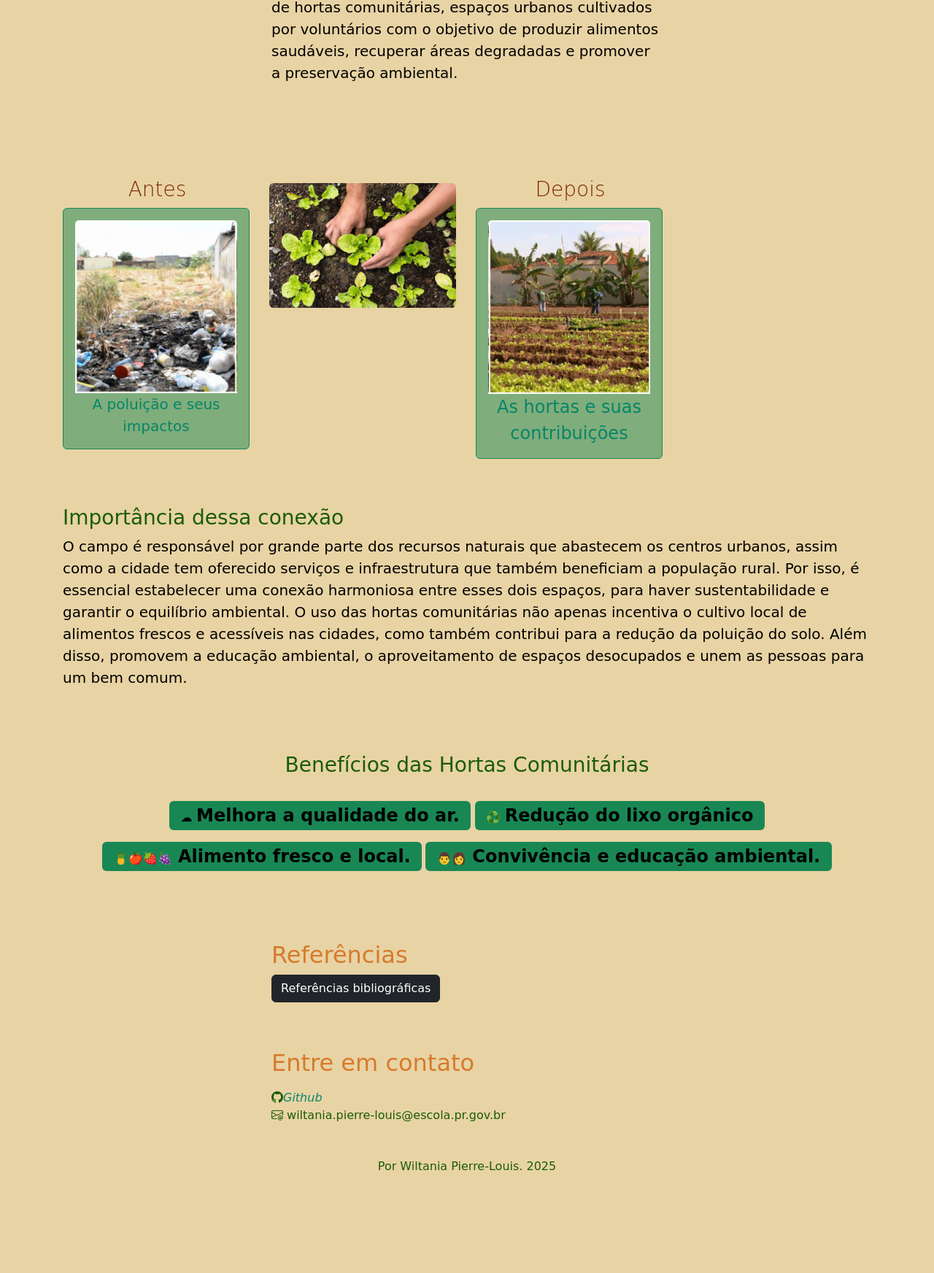
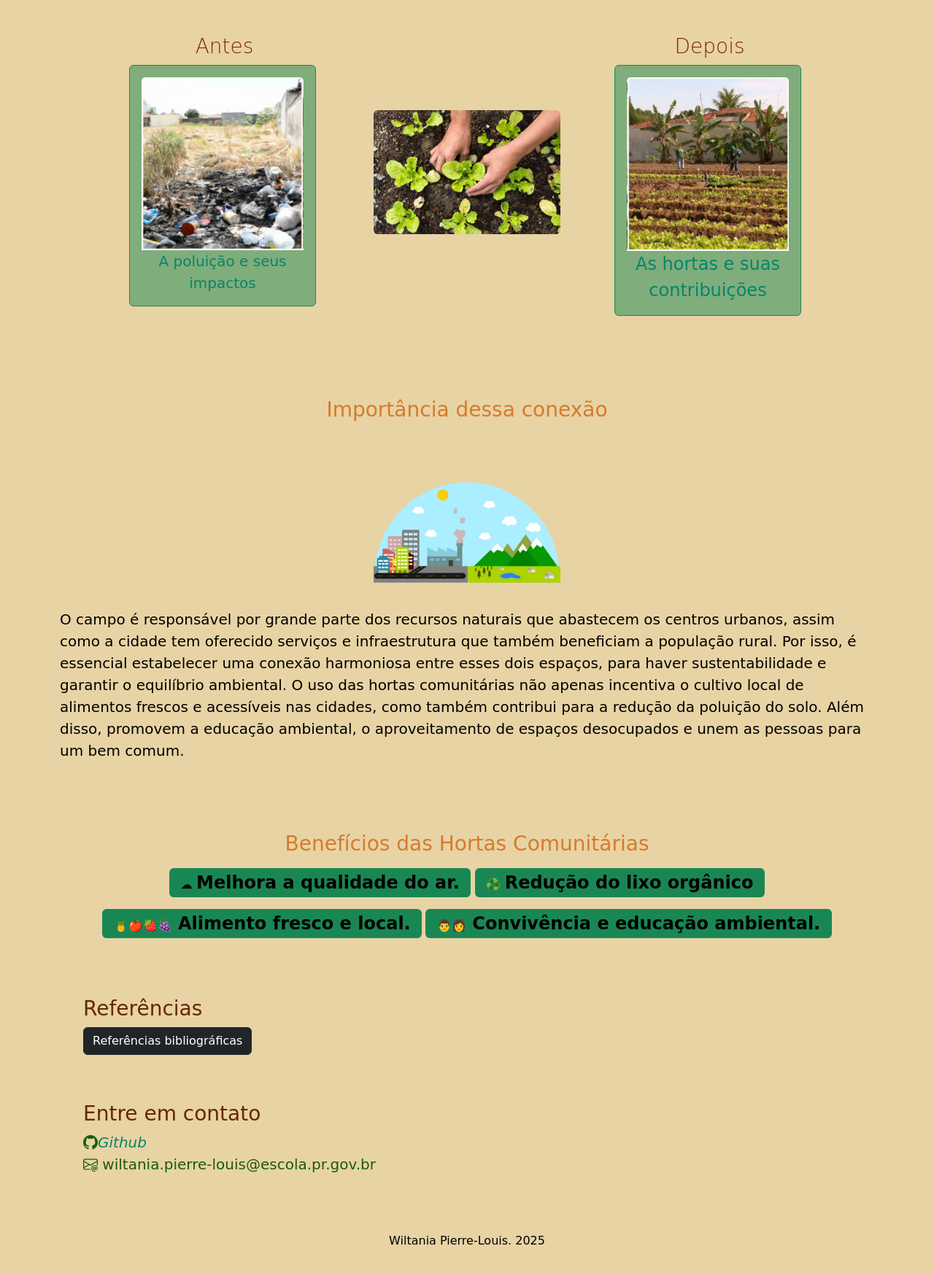
Before and after one commit to Wiltania/Agrinho--Wiltania-2025, a plain HTML site: page index.html in a window 1280 px wide. Shown: the part 817-2562 px from the top of the page at 73% size. Before the commit the page ends 2521 px from the top, so only its background shows below. Drawn offline with nearby package versions, Linux system fonts and the light colour scheme; a web font is replaced by a local one.

Commit message:
Projeto final/ parte 1

```diff
--- a/index.html
+++ b/index.html
@@ -16,11 +16,11 @@
 </head>
  <!-- teto/inicio -->
 <header>
-  <div class="container text-start py-2">
+  <div class="container text-start py-1">
    <h1 class="lead fs-3"><strong>Festejando a conexão campo-cidade</h1></strong></div>
-  <section class="faixa-teto">
- <img src="img/campo-cidade.jpg " class="rounded-circle">
-      </section>
+
+<div  class="container text-center"><img src="img/campo-cidade.jpg " class="rounded-circle"></div>
+
  </header>
 <div class="fs-5"></div><nav>
     <a href="#sobre">Projeto</a>
@@ -30,23 +30,30 @@
     <a href="#contato">Contato</a>
   </nav></div>
 <body>
+
+  <main class="container mt-4">
+   <div class="row">
    <section id="sobre">
-    <h2>O projeto</h2>
-    <p class="text-black fs-5">A poluição do solo e do ar nas cidades tem causado danos, como erosões e a perda de biomas. A maior parte da poluição é resultado de ações humanas, que  comprometem a saúde dos seres vivos e o equilíbrio da natureza. Diante desse problema, é imprescindível a busca por  soluções sustentáveis para este mal ambiente. Uma alternativa é a criação de hortas comunitárias, espaços urbanos cultivados por voluntários com o objetivo de produzir alimentos saudáveis, recuperar áreas degradadas e promover a preservação ambiental.</p>
+    <h2 class="py-4 ">O projeto</h2>
+    <p class="text-black fs-5"> A poluição do solo e do ar nas cidades tem causado danos, como erosões e a perda de biomas. A maior parte da poluição é resultado de ações humanas, que  comprometem a saúde dos seres vivos e o equilíbrio da natureza. Diante desse problema, é imprescindível a busca por  soluções sustentáveis para este mal ambiente. Uma alternativa é a criação de hortas comunitárias, espaços urbanos cultivados por voluntários com o objetivo de produzir alimentos saudáveis, recuperar áreas degradadas e promover a preservação ambiental.</p>
   </section>
+   </div>
+  </main>
 
 <main class="container mt-4">
-   <div class="row">
+   <div class="row justify-content-center">
       <!-- cartao 1 -->
  <div class="col-md-3 py-3 text-center">
-  <h1 class=" lead fs-3  "> Antes</h1>
+  <h1 class=" lead fs-3"> Antes</h1>
   <div class="card border-success  text-bg-success mb-3 bg-opacity-50" style="max-width: 16rem;">
       <div class="card-body text-center">
         <img src="img/Antes.jpg" class="card-img-top "alt=""style="max-width: 14rem;"style="max-height: 1rem;">
-<a href="https://youtu.be/VNzrDa3aZ5A?si=Dt1axh8F3IU2ArXa"  class="fs-5">A poluição e seus impactos</a>     </div> </div> </div>
+<a href="https://youtu.be/VNzrDa3aZ5A?si=Dt1axh8F3IU2ArXa"  class="fs-5">A poluição e seus impactos</a>
+</div> </div></div>
 
-<div class="col-md-3 py-5 fs-6">
-        <img src="img/horta-comunitaria.webp" class="rounded "alt=""style="max-width: 16rem;"style="max-height: 14rem;"> </div>
+<div class="col-md-4 py-5 fs-6 d-flex align-items-center justify-content-center">
+<img src="img/horta-comunitaria.webp" class="rounded "alt=""style="max-width: 16rem;"style="max-height: 14rem;">
+       </div>
 
     <!-- cartao 2 -->
     <div class="col-md-3 py-3 fs-6">
@@ -54,12 +61,16 @@
   <div class="card border-success  text-bg-success mb-3 bg-opacity-50" style="max-width: 16rem;">
       <div class="card-body text-center">
         <img src="img/Depos.jpg" class="card-img-top "alt=""style="max-width: 14rem;"style="max-height: 1rem;">
-<a href=" https://youtu.be/cZCkS8tfO7c?si=r3_xsrL11uZinlVv" class="fs-4">As hortas e suas contribuições</a>      </div> </div> </div>
+<a href=" https://youtu.be/cZCkS8tfO7c?si=r3_xsrL11uZinlVv" class="fs-4">As hortas e suas contribuições</a>
+  </div> </div> </div>
 
 <section id="importancia">
-    <h3 class="text-start">Importância dessa conexão</h3>
-<p class="text-black fs-5"> O campo é responsável por grande parte dos recursos naturais que abastecem os centros urbanos, assim como a cidade tem oferecido serviços e infraestrutura que também beneficiam a população rural.  Por isso, é essencial estabelecer uma conexão harmoniosa entre esses dois espaços, para haver sustentabilidade e garantir o equilíbrio ambiental. O uso das hortas comunitárias não apenas incentiva o cultivo local de alimentos frescos e acessíveis nas cidades, como também contribui para a redução da poluição do solo. Além disso, promovem a educação ambiental, o aproveitamento de espaços desocupados e unem as pessoas para um bem comum.</p>  </section>
- <!-- beneficios -->
+ <div class="container text-center" >
+  <h3 class="py-5 ">Importância dessa conexão</h3>
+ <img src="img/conexao campo-cidade-Photoroom.png" alt="" style="max-width: 16rem;" style="max-height:16rem;">
+</div>
+    <p class="text-black fs-5 py-2"> O campo é responsável por grande parte dos recursos naturais que abastecem os centros urbanos, assim como a cidade tem oferecido serviços e infraestrutura que também beneficiam a população rural.  Por isso, é essencial estabelecer uma conexão harmoniosa entre esses dois espaços, para haver sustentabilidade e garantir o equilíbrio ambiental. O uso das hortas comunitárias não apenas incentiva o cultivo local de alimentos frescos e acessíveis nas cidades, como também contribui para a redução da poluição do solo. Além disso, promovem a educação ambiental, o aproveitamento de espaços desocupados e unem as pessoas para um bem comum.</p>  </section>
+<!-- beneficios -->
   <section id="beneficios">
     <h3 class="text-center py-2">Benefícios das Hortas Comunitárias</h3>
       <div class="container text-center">
@@ -71,7 +82,7 @@
 
         <!-- fontes-->
        <section id="referencias">
-    <h2>Referências</h2>
+    <h4 style="color:rgb(100, 40, 0)" class="fs-3">Referências</h4>
     <button type="button"class="btn btn-dark  btn-opacity-50  btn-rounded-pill" data-bs-toggle="modal" data-bs-target="#modal1">
 Referências bibliográficas</button>
 
@@ -97,14 +108,14 @@ Referências bibliográficas</button>
   </section>
  <!-- rodapé -->
   <section id="contato">
-    <h2>Entre em contato</h2>
-    <p> <div> <i class="bi bi-github"><a href="https://github.com/Wiltania">Github</a></i><!--coloquei em formato de lista --> </div>
-  <div> <i class="bi bi-envelope-at"></i><A:mail> wiltania.pierre-louis@escola.pr.gov.br</A:mail><!--coloquei em formato de lista --> </div>
-
-  <h4 class="my-5 text-center fs-6"> Por Wiltania Pierre-Louis. 2025</h4>
-</p>
+    <h4 style="color:rgb(100, 40, 0) " class="fs-3">Entre em contato</h4>
+    <div  class="fs-5"> <i class="bi bi-github"><a href="https://github.com/Wiltania">Github</a></i><!--coloquei em formato de lista --> </div>
+  <div  class="fs-5"> <i class="bi bi-envelope-at "></i><A:mail> wiltania.pierre-louis@escola.pr.gov.br</A:mail><!--coloquei em formato de lista --> </div>
   </section>
 
+  <footer>
+  <h5 class="my-5 text-center fs-6 text-black"> Wiltania Pierre-Louis. 2025</h5>
+</p></footer>
 
 </body>
 </html>
--- a/styles.css
+++ b/styles.css
@@ -10,35 +10,22 @@ body {
     color: var(--cor-principal);
     background-color: #E8D3A4  ;
   }
-  .container {
-      width: 100%;
-        padding: 1rem;
-        }
-        .flex-container {
+
+   .flex-container {
             display: flex;
               flex-wrap: wrap;
                 justify-content: space-between;
-                }
-
-
+              }
   h1{
     color: var(--cor-destaque);
     font-weight: 800;
     padding: 0;
     margin-top: 1.5rem;
   }
-  /*h2{
-    color: var(--cor-secundaria);
-    font-weight: 600;
-   text-align:start ;
-  }*/
-
-
   a, .btn-link:hover{
     color: var(--cor-secundaria);
     text-decoration: none;
   }
-
   a:hover {
     color: var(--cor-principal);
   }
@@ -46,17 +33,21 @@ body {
     header {
 
       background-color:#078569;
-      /*background-image: url(img/campo-cidade.jpg);*/
       background-size:cover;
       padding: 3rem;
      color: #ffffff;
      padding: 0rem;
       text-align: start;
     }
-    h2{
+    h2, h3{
       color:#d67b2c;
       font-family: "Delius", cursive;
-      text-align:start ;
+      text-align:center;
+      font-weight: 500px;
+    }
+     h5{
+      color:#d67b2c;
+      text-align:center;
       font-weight: 500px;
     }
     nav {
@@ -75,18 +66,16 @@ body {
     section {
       padding: 2rem;
       max-width: 600px;
-      margin: auto;
+      margin: 0;
     }
-    @media (max-width: 768px) {
-        .menu {
+
+   @media (max-width: 768px) {
+        .faixa-teto {
             flex-direction: column;
               }
+   .container {
+    max-width: 900px;
+  width: 100%;
+  padding:1rem;
 
-                .container {
-                    padding: 0.5rem;
-                      }
-                      }
-img, video {
-    max-width: 100%;
-      height: auto;
-      }
+    } }
```
Also changed, not shown: img/conexao campo-cidade-Photoroom.png (added), img/conexao campo-cidade.webp (deleted), img/flecha.svg (deleted), img/horta-antes e depois.jpg (deleted).
